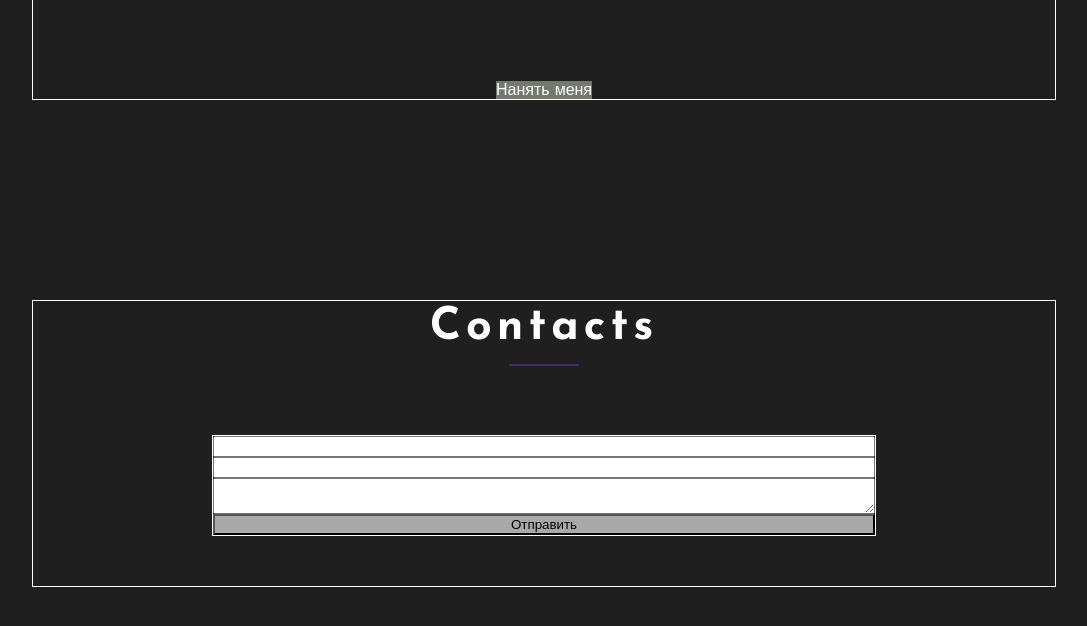
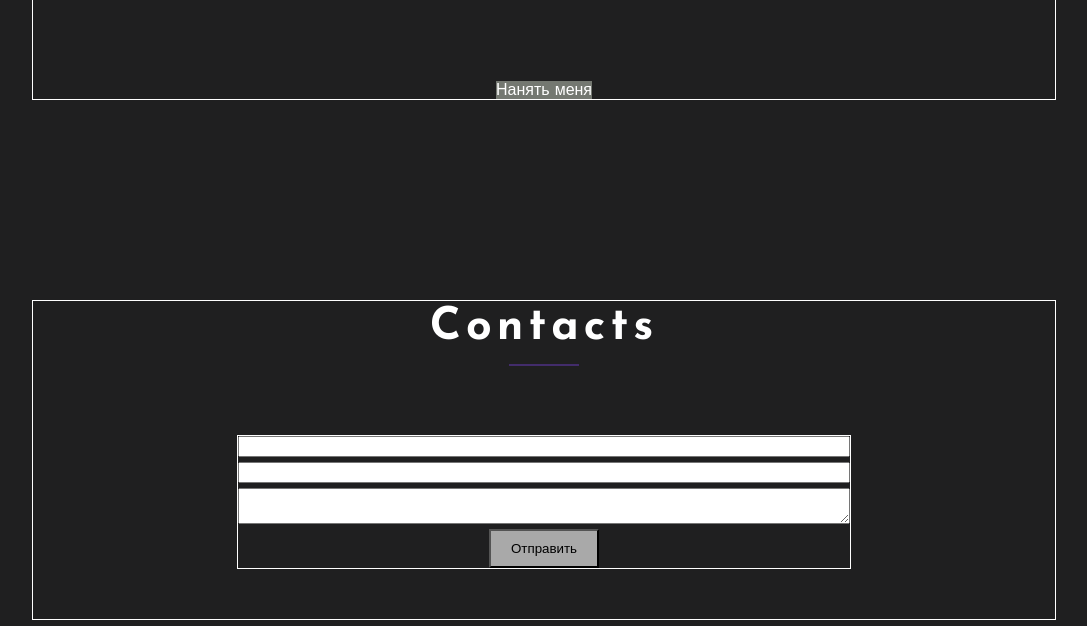
Before and after one commit to makcsholonik/portfolio, a React (Create React App) app: page / in a window 1280 px wide. Shown: the part 2580-3206 px from the top of the page, without its empty margins (96-1183 px from the left). Built offline with nearby package versions, Linux system fonts and the light colour scheme.

Commit message:
stage II

```diff
--- a/src/contacts/Contacts.js
+++ b/src/contacts/Contacts.js
@@ -12,7 +12,7 @@ export const Contacts = () => {
                     <input type="text"/>
                     <input type="text"/>
                     <textarea name="" id=""></textarea>
-                    <button className={style.send} type="submit">Отправить</button>
+                    <button className={style.submitBtn} type="submit">Отправить</button>
                 </form>
             </div>
         </div>
--- a/src/contacts/Contacts.module.css
+++ b/src/contacts/Contacts.module.css
@@ -1,28 +1,33 @@
 .contactsBlock {
-    /*background-color: #e3c3c3;*/
     min-height: 100vh;
 }
 
 .contactsContainer {
-    display: flex;
     flex-direction: column;
-    justify-content: space-between;
+    justify-content: flex-start;
 }
 
 .formContainer {
     border: 1px solid;
-    width: 100%;
-    display: inline-flex;
+    width: 50%;
+    display: flex;
     flex-direction: column;
+    align-items: center;
     margin: 50px 0;
 }
 
-.send {
+.formContainer input, .formContainer textarea {
+    width: 100%;
+    margin-bottom: 5px;
+}
+
+.submitBtn {
+    padding: 10px 20px;
     background-color: darkgray;
 }
 
 @media screen and (min-width: 370px) {
     .formContainer {
-        width: 65%;
+        width: 60%;
     }
 }
```
